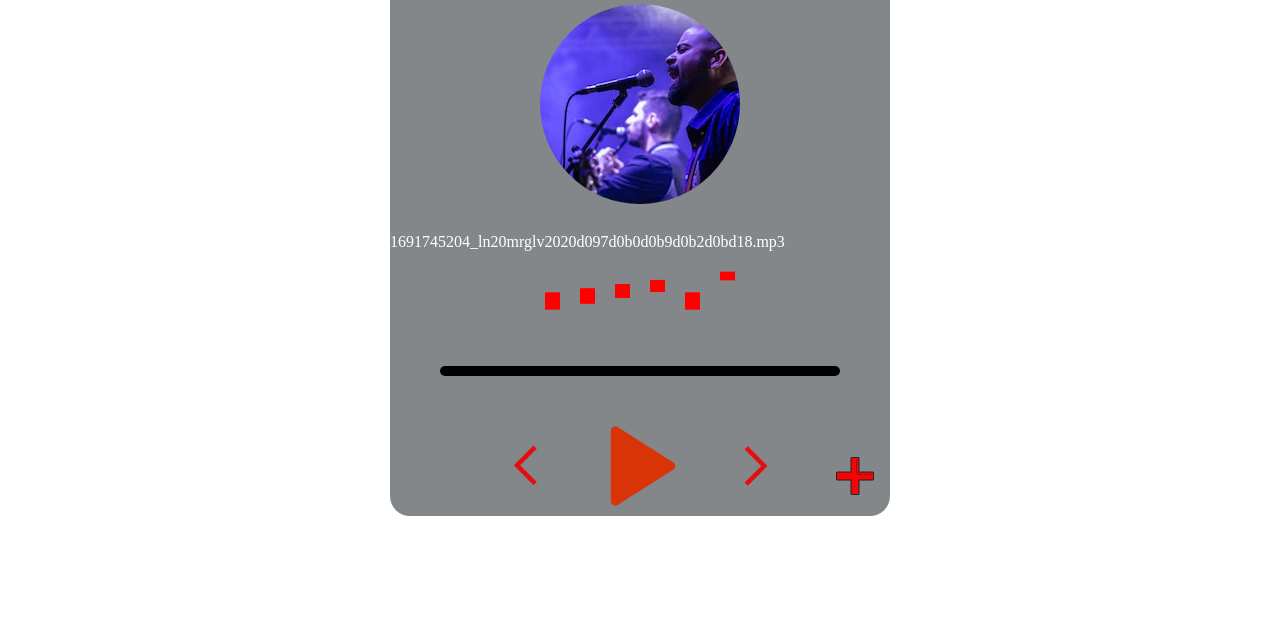
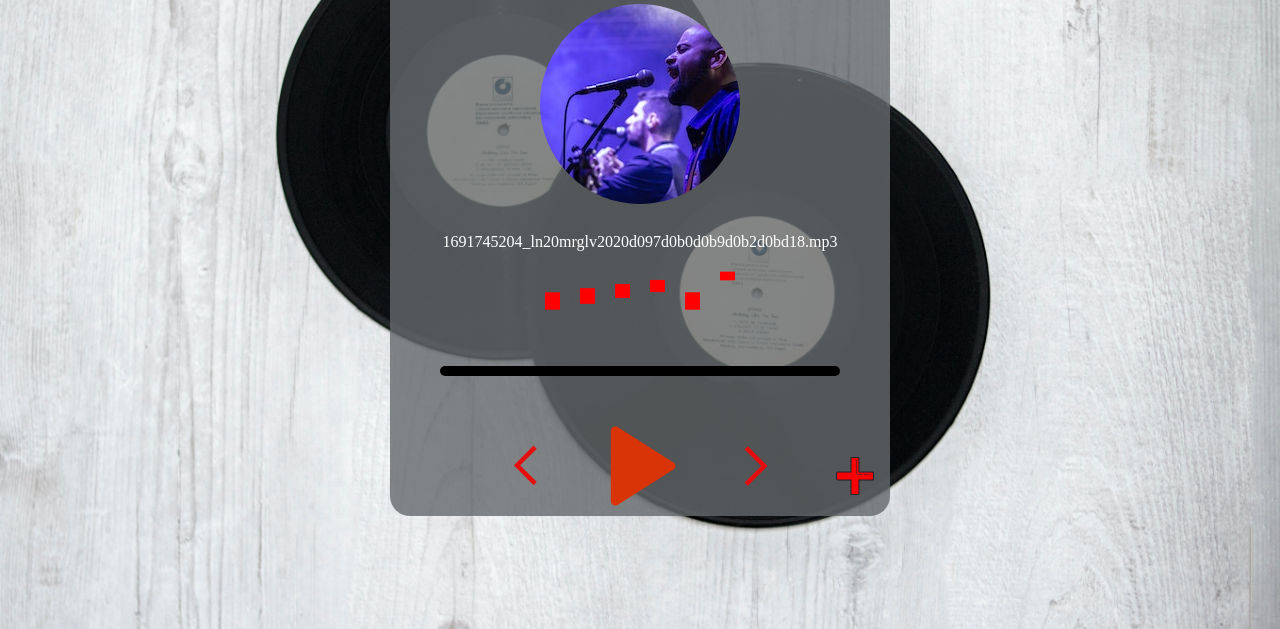
Before and after one commit to Vitalik-13/audio-player, a plain HTML site: page index.html in a window 1280 px wide. Shown: the part 171-800 px from the top of the page. Drawn offline with Linux system fonts and the light colour scheme.

Commit message:
add new fon in body

```diff
--- a/style.css
+++ b/style.css
@@ -5,10 +5,10 @@
 }
 
 body {
-  /* background-image: url(images/fon.jpg);
+  background-image: url(images/new-fon.jpg);
   background-position: center;
   background-repeat: no-repeat;
-  background-size: cover; */
+  background-size: cover;
   width: 100vw;
   height: 100vh;
   overflow: hidden;
@@ -45,6 +45,7 @@ body {
 }
 .paragraph-box {
   width: inherit;
+  text-align: center;
 }
 .foto {
   margin: 25px 0;
```
Also changed, not shown: images/new-fon.jpg (added).
